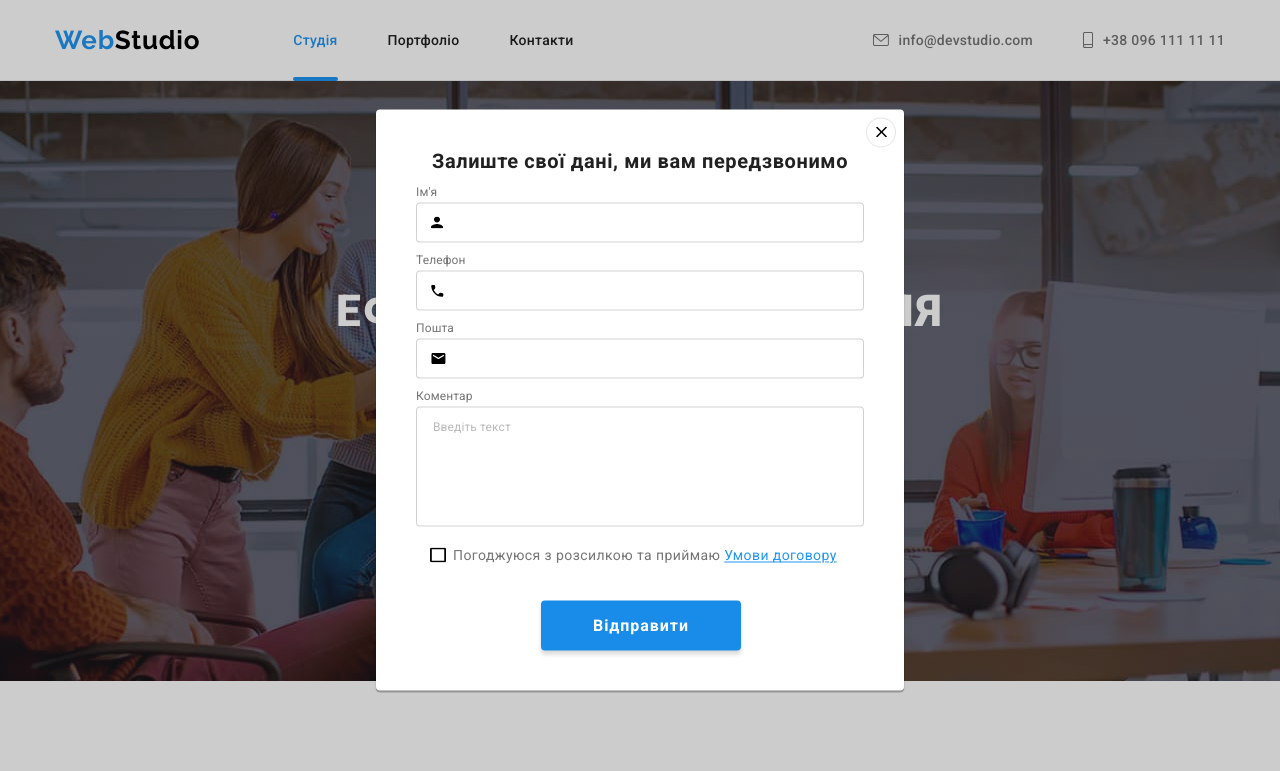
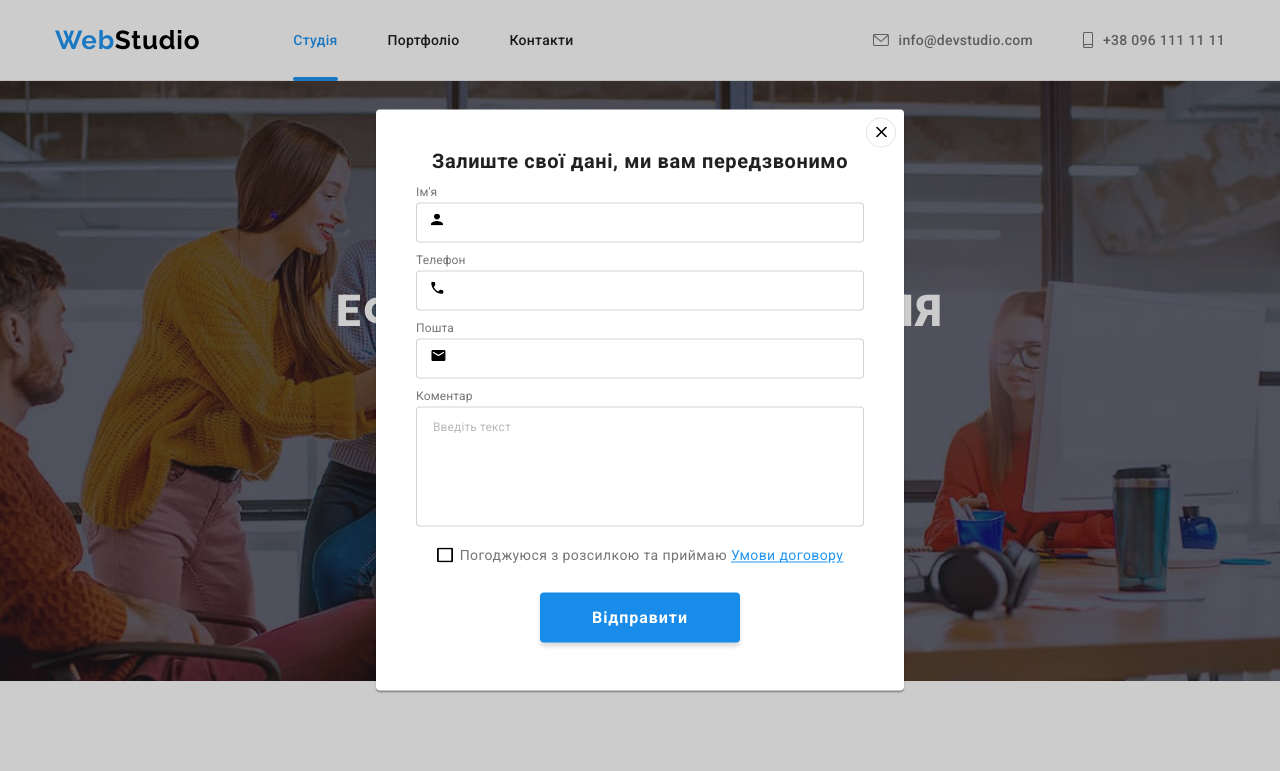
Before and after one commit to BasYuliia/goit-markup-hw-06, a plain HTML site: page index.html in a window 1280 px wide. Both pictures are taken after a click on the button "Замовити послугу". Shown: the top 771 px of the page. Drawn offline with nearby package versions, Linux system fonts and the light colour scheme.

Commit message:
ДООПРАЦЮВАННЯ1

```diff
--- a/css/styles.css
+++ b/css/styles.css
@@ -239,10 +239,11 @@ img {
   align-items: center;
   letter-spacing: 0.06em;
   color: var(--headline-text-color);
+  cursor: pointer;
 
   /* фон */
 
-  margin: auto;
+  margin: 0 auto;
   min-width: 216px;
   padding: 10px 32px;
   background: var(--logo-text-web-hoover-color);
@@ -280,13 +281,14 @@ img {
 .form-callback {
   display: block;
   position: relative;
+  margin-bottom: 10px;
 }
 .form-input {
   padding: 0;
   padding-left: 42px;
-  width: 448px;
+  width: 100%;
   height: 40px;
-  margin-bottom: 10px;
+
   border: 1px solid rgba(33, 33, 33, 0.2);
   border-radius: 4px;
   outline: transparent;
@@ -298,15 +300,25 @@ img {
   font-weight: 400;
   font-size: 12px;
   line-height: 14px;
-
+  margin-bottom: 20px;
   letter-spacing: 0.01em;
   margin-bottom: 4px;
   color: #757575;
 }
+.form-textarea {
+  display: block;
+  font-weight: 400;
+  font-size: 12px;
+  line-height: 14px;
+  margin-bottom: 20px;
+  letter-spacing: 0.01em;
+
+  color: #757575;
+}
 .callback-icon {
-  display: block;
   position: absolute;
-  top: 32px;
+  top: 50%;
+
   left: 15px;
 
   transition: fill 250ms var(--timing-cub);
@@ -319,8 +331,8 @@ img {
 }
 .comment-text {
   display: block;
-  position: absolute;
-  width: 448px;
+
+  width: 100%;
   height: 120px;
   padding: 12px 16px;
   border: 1px solid rgba(33, 33, 33, 0.2);
@@ -333,7 +345,6 @@ img {
   top: 204px;
 }
 .comment-text::placeholder {
-  position: absolute;
   top: 12px;
   left: 16px;
   font-weight: 400;
@@ -345,7 +356,6 @@ img {
 }
 
 .comment-text {
-  margin-bottom: 20px;
   outline: transparent;
   transition: outline 250ms var(--timing-cub);
 }
@@ -357,13 +367,50 @@ img {
   gap: 7px;
   align-items: center;
   justify-content: center;
-  position: absolute;
-  top: 437px;
-  left: 54px;
+  position: relative;
 }
 .checkbox-label {
   user-select: none;
 }
+/* .option {
+  display: block;
+  margin-bottom: 0.5em;
+}
+.modal-checkbox {
+  position: absolute;
+  clip: rect(0 0 0 0);
+  width: 1px;
+  height: 1px;
+  margin: -1px;
+}
+.checkbox-icon {
+  position: absolute;
+  margin-top: 0.2em;
+  margin-left: -1em;
+  width: 0.6em;
+  height: 0.6em;
+  overflow: hidden;
+  border-radius: 0.05em;
+  background-color: white;
+  background-repeat: no-repeat;
+  background-position: 50% 50%;
+  box-shadow: 0 0 0 0.1em #4a90e2;
+}
+.modal-checkbox:checked + .check {
+  background-color: #4a90e2;
+  background-image: url(images/check.svg);
+}
+.modal-checkbox:focus + .check {
+  box-shadow: 0 0 0 0.1em #4a90e2, 0 0 0 0.2em #7ed321;
+}
+.modal-checkbox:disabled + .unchek {
+  box-shadow: 0 0 0 0.1em #9b9b9b;
+}
+
+.modal-checkbox:checked:disabled + .checkbox-icon {
+  background-color: #9b9b9b;
+} */
+
 .agree-link {
   color: rgba(33, 150, 243, 1);
   text-underline-offset: 2px;
@@ -384,9 +431,6 @@ img {
   opacity: 0;
 }
 .form-btn {
-  position: absolute;
-  top: 491px;
-  left: 165px;
   width: 200px;
   height: 50px;
   background: #188ce8;
@@ -401,6 +445,8 @@ img {
   margin: 0 auto;
   padding: 10px 52px;
   letter-spacing: 0.06em;
+  cursor: pointer;
+  margin-top: 30px;
 
   color: #ffffff;
 }
@@ -408,12 +454,16 @@ img {
   width: 30px;
   height: 30px;
   align-items: center;
+  cursor: pointer;
 }
 .modal-icon-btn {
   fill: #000000;
   transition: fill 250ms var(--timing-cub);
 }
 .modal-btn:focus > .modal-icon-btn {
+  fill: #2196f3;
+}
+.modal-btn:hover > .modal-icon-btn {
   fill: #2196f3;
 }
 /* ОСОБЛИВОСТІ */
--- a/index.html
+++ b/index.html
@@ -83,7 +83,7 @@
                 <use href="./images/icons.svg#icon-mail"></use>
               </svg>
             </label>
-            <label class="form-callback">
+            <label class="form-textarea">
               <span class="callback-label">Коментар</span>
               <textarea class="comment-text" name="commentt" placeholder="Введіть текст"></textarea>
             </label>
@@ -93,14 +93,14 @@
                 <use class="unchek" href="./images/icons.svg#icon-uncheck"></use>
                 <use class="check" href="./images/icons.svg#icon-check"></use>
               </svg>
-              <label class="checkbox-label" for="agree"
+              <label class="checkbox-label option" for="agree"
                 >Погоджуюся з розсилкою та приймаю
                 <a class="agree-link" href="">Умови договору</a></label
               >
             </div>
             <button type="submit" class="form-btn">Відправити</button>
           </form>
-          <button type="submit" class="modal-btn">
+          <button data-modal-close type="submit" class="modal-btn">
             <svg class="modal-icon-btn" width="11px" height="11px">
               <use href="./images/icons.svg#icon-Vector"></use>
             </svg>
```
Also changed, not shown: images/symbol-defs (1).svg (deleted).
